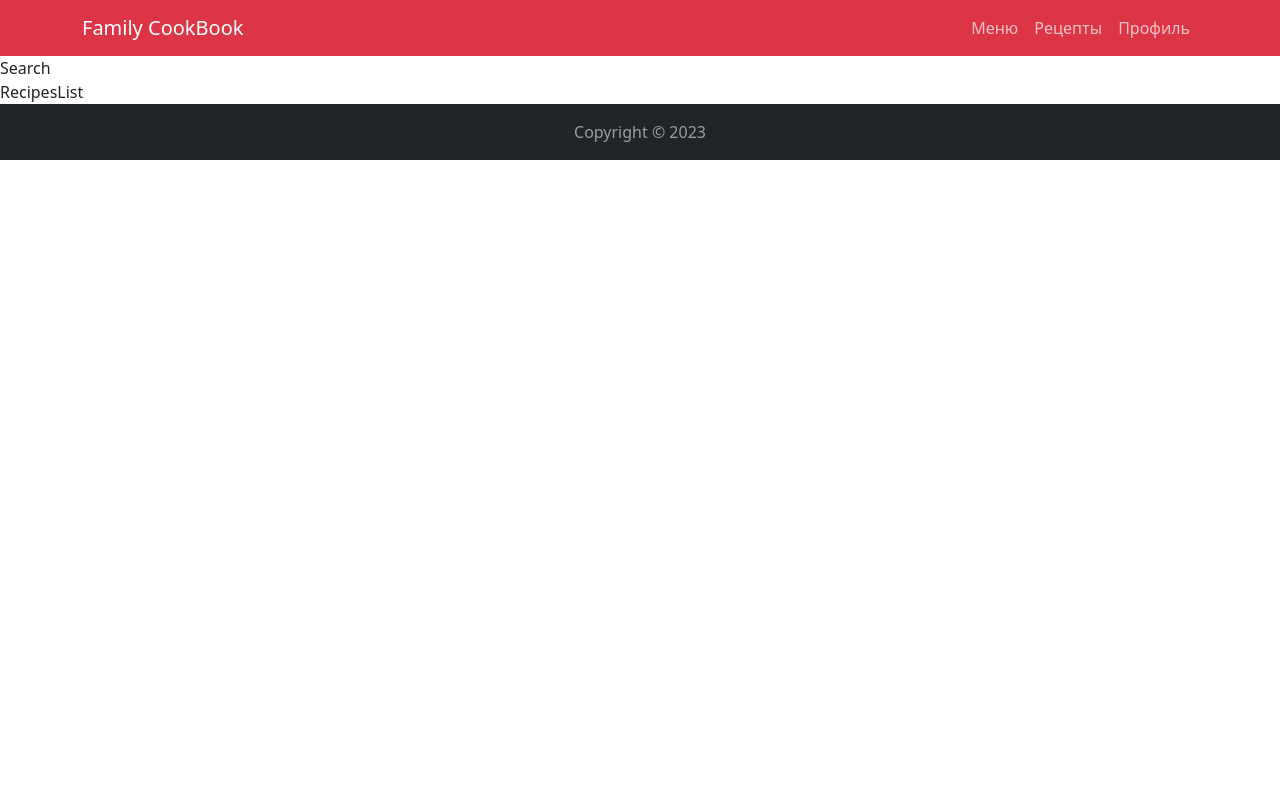
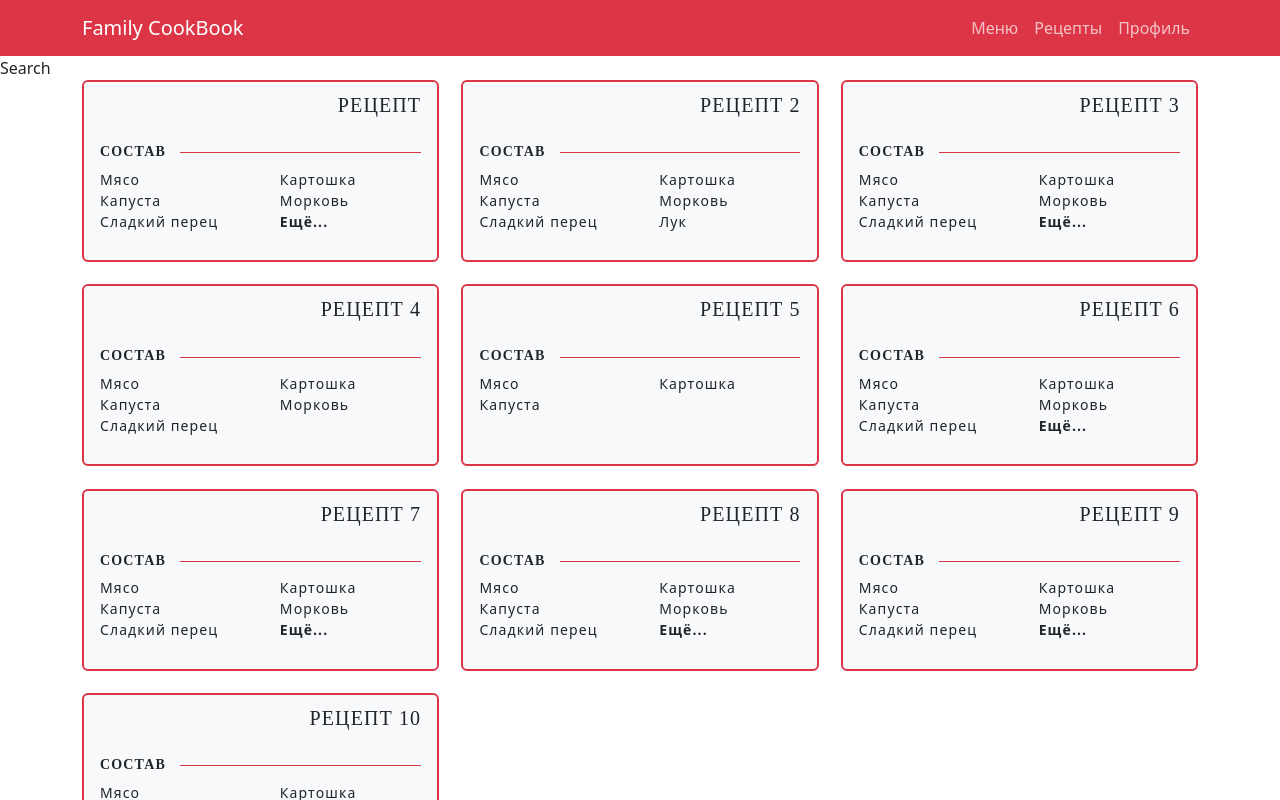
Before and after one commit to bonnhelga86/family_cookbook, a React (Create React App) app in the folder frontend/: page /recipes in a window 1280 px wide. Shown: the top 800 px of the page. Built offline with nearby package versions, Linux system fonts and the light colour scheme.

Commit message:
feat: Верстка и стилизация карточек рецепта

```diff
--- a/frontend/src/components/App/App.css
+++ /dev/null
@@ -1,38 +0,0 @@
-.App {
-  text-align: center;
-}
-
-.App-logo {
-  height: 40vmin;
-  pointer-events: none;
-}
-
-@media (prefers-reduced-motion: no-preference) {
-  .App-logo {
-    animation: App-logo-spin infinite 20s linear;
-  }
-}
-
-.App-header {
-  background-color: #282c34;
-  min-height: 100vh;
-  display: flex;
-  flex-direction: column;
-  align-items: center;
-  justify-content: center;
-  font-size: calc(10px + 2vmin);
-  color: white;
-}
-
-.App-link {
-  color: #61dafb;
-}
-
-@keyframes App-logo-spin {
-  from {
-    transform: rotate(0deg);
-  }
-  to {
-    transform: rotate(360deg);
-  }
-}
--- a/frontend/src/components/App/App.js
+++ b/frontend/src/components/App/App.js
@@ -4,7 +4,7 @@ import Footer from '../Sections/Footer/Footer';
 import CustomRoutes from '../Routes/CustomRoutes';
 import CurrentUserContext from '../../context/CurrentUserContext';
 
-import './App.css';
+import './App.scss';
 
 function App() {
   const [isLoggedIn, setIsLoggedIn] = React.useState(false);
--- /dev/null
+++ b/frontend/src/components/App/App.scss
@@ -0,0 +1,3 @@
+.content {
+  min-height: calc(100vh - 56px - 56px);
+}
--- a/frontend/src/components/Sections/About/About.scss
+++ b/frontend/src/components/Sections/About/About.scss
@@ -21,9 +21,9 @@
   }
 
   &::after {
-    content: 'На сайте Вы сможете';
+    content: 'Хмели-сумели и вы сможете!';
     display: flex;
-    justify-content: center;
+    text-align: center;
     align-items: center;
     position: absolute;
     top: 20%;
--- a/frontend/src/components/Sections/RecipesList/RecipesList.js
+++ b/frontend/src/components/Sections/RecipesList/RecipesList.js
@@ -1,11 +1,61 @@
 import React from 'react';
-import './RecipesList.css';
+import Container from 'react-bootstrap/Container';
+import Stack from 'react-bootstrap/Stack';
+import Card from 'react-bootstrap/Card';
+import './RecipesList.scss';
+import { recipesList } from '../../../utils/recipes';
 
 function RecipesList() {
 
+  function getIngredientList(ingredients) {
+    if(ingredients.length <= 6) {
+      return ingredients;
+    } else {
+      const ingredientList = ingredients.slice(0, 5);
+      ingredientList.push({item: 'Ещё...', extraClass: 'more', onClick: () => handleOpenMoreIngredients(ingredients)});
+      return ingredientList;
+    }
+  }
+
+  function handleOpenMoreIngredients(ingredients) {
+    console.log('ingredients', ingredients);
+  }
+
   return (
     <section className="recipes">
-      RecipesList
+      <Container>
+        <Stack direction="horizontal">
+          <ul className="recipes__card-list">
+            {recipesList.map(recipe => {
+              return (
+                <li className="recipes__card-item" key={recipe.id}>
+                  <Card bg="light" text="dark" className="recipes__card">
+                    <Card.Header className="recipes__title"> {recipe.title} </Card.Header>
+                    <Card.Body className="recipes__body">
+                      <Card.Title className="recipes__ingredient-title"> Состав </Card.Title>
+                      <ul className="recipes__ingredient-list">
+                        {getIngredientList(recipe.ingredients).map(({item, extraClass, ...props}) => {
+                          return(
+                            <li
+                              key={`${recipe.id}_${item}`}
+                              className={`recipes__ingredient-item ${extraClass ? 'recipes__ingredient-'+extraClass : ''}`}
+                              {...props}
+                            >
+                              {item}
+                            </li>
+                          )
+                        })}
+                      </ul>
+                    </Card.Body>
+                  </Card>
+                </li>
+              )
+            })}
+          </ul>
+
+
+        </Stack>
+      </Container>
     </section>
   );
 }
--- /dev/null
+++ b/frontend/src/components/Sections/RecipesList/RecipesList.scss
@@ -0,0 +1,81 @@
+$cardGap: 2%;
+$cardColumn: 3;
+
+.recipes {
+  &__card-list {
+    list-style-type: none;
+    margin: 0;
+    padding: 0;
+    display: flex;
+    flex-wrap: wrap;
+    gap: $cardGap;
+  }
+
+  &__card-item {
+    width: calc(#{(100% - ($cardColumn - 1)*$cardGap)/$cardColumn});
+    margin-bottom: $cardGap;
+  }
+
+  &__card {
+    letter-spacing: 1.1px;
+    border: 2px solid rgb(220, 53, 69);
+  }
+
+  &__title {
+    background-color: inherit;
+    border-bottom: none;
+    font-family: cursive;
+    text-transform: uppercase;
+    text-align: end;
+    text-overflow: ellipsis;
+    white-space: nowrap;
+    overflow: hidden;
+    font-size: 20px;
+  }
+
+  &__body {
+    min-height: 132px;
+  }
+
+  &__ingredient-title {
+    font-family: cursive;
+    text-transform: uppercase;
+    font-size: 14px;
+    font-weight: 600;
+    position: relative;
+    width: 25%;
+
+    &::after {
+      content: '';
+      position: absolute;
+      border-bottom: 1px solid rgb(220, 53, 69);
+      top: 50%;
+      left: 100%;
+      width: 300%;
+    }
+  }
+
+  &__ingredient-list {
+    list-style-type: none;
+    margin: 0;
+    padding: 0;
+    display: flex;
+    gap: 4%;
+    justify-content: space-between;
+    flex-wrap: wrap;
+  }
+
+  &__ingredient-item {
+    width: 44%;
+    font-size: 14px;
+  }
+
+  &__ingredient-more {
+    font-weight: 600;
+
+    &:hover {
+      cursor: pointer;
+      opacity: .7;
+    }
+  }
+}
--- /dev/null
+++ b/frontend/src/utils/recipes.js
@@ -0,0 +1,284 @@
+export const recipesList = [
+  {
+    id: 1,
+    title: 'Рецепт',
+    ingredients: [
+      {
+        item: 'Мясо'
+      },
+      {
+        item: 'Картошка'
+      },
+      {
+        item: 'Капуста'
+      },
+      {
+        item: 'Морковь'
+      },
+      {
+        item: 'Сладкий перец'
+      },
+      {
+        item: 'Лук'
+      },
+      {
+        item: 'Чеснок'
+      },
+      {
+        item: 'Соль'
+      },
+      {
+        item: 'Специи'
+      }
+    ]
+  },
+  {
+    id: 2,
+    title: 'Рецепт 2',
+    ingredients: [
+      {
+        item: 'Мясо'
+      },
+      {
+        item: 'Картошка'
+      },
+      {
+        item: 'Капуста'
+      },
+      {
+        item: 'Морковь'
+      },
+      {
+        item: 'Сладкий перец'
+      },
+      {
+        item: 'Лук'
+      }
+    ]
+  },
+  {
+    id: 3,
+    title: 'Рецепт 3',
+    ingredients: [
+      {
+        item: 'Мясо'
+      },
+      {
+        item: 'Картошка'
+      },
+      {
+        item: 'Капуста'
+      },
+      {
+        item: 'Морковь'
+      },
+      {
+        item: 'Сладкий перец'
+      },
+      {
+        item: 'Лук'
+      },
+      {
+        item: 'Чеснок'
+      },
+      {
+        item: 'Соль'
+      },
+      {
+        item: 'Специи'
+      }
+    ]
+  },
+  {
+    id: 4,
+    title: 'Рецепт 4',
+    ingredients: [
+      {
+        item: 'Мясо'
+      },
+      {
+        item: 'Картошка'
+      },
+      {
+        item: 'Капуста'
+      },
+      {
+        item: 'Морковь'
+      },
+      {
+        item: 'Сладкий перец'
+      }
+    ]
+  },
+  {
+    id: 5,
+    title: 'Рецепт 5',
+    ingredients: [
+      {
+        item: 'Мясо'
+      },
+      {
+        item: 'Картошка'
+      },
+      {
+        item: 'Капуста'
+      }
+    ]
+  },
+  {
+    id: 6,
+    title: 'Рецепт 6',
+    ingredients: [
+      {
+        item: 'Мясо'
+      },
+      {
+        item: 'Картошка'
+      },
+      {
+        item: 'Капуста'
+      },
+      {
+        item: 'Морковь'
+      },
+      {
+        item: 'Сладкий перец'
+      },
+      {
+        item: 'Лук'
+      },
+      {
+        item: 'Чеснок'
+      },
+      {
+        item: 'Соль'
+      }
+    ]
+  },
+  {
+    id: 7,
+    title: 'Рецепт 7',
+    ingredients: [
+      {
+        item: 'Мясо'
+      },
+      {
+        item: 'Картошка'
+      },
+      {
+        item: 'Капуста'
+      },
+      {
+        item: 'Морковь'
+      },
+      {
+        item: 'Сладкий перец'
+      },
+      {
+        item: 'Лук'
+      },
+      {
+        item: 'Чеснок'
+      }
+    ]
+  },
+  {
+    id: 8,
+    title: 'Рецепт 8',
+    ingredients: [
+      {
+        item: 'Мясо'
+      },
+      {
+        item: 'Картошка'
+      },
+      {
+        item: 'Капуста'
+      },
+      {
+        item: 'Морковь'
+      },
+      {
+        item: 'Сладкий перец'
+      },
+      {
+        item: 'Лук'
+      },
+      {
+        item: 'Чеснок'
+      },
+      {
+        item: 'Соль'
+      },
+      {
+        item: 'Специи'
+      }
+    ]
+  },
+  {
+    id: 9,
+    title: 'Рецепт 9',
+    ingredients: [
+      {
+        item: 'Мясо'
+      },
+      {
+        item: 'Картошка'
+      },
+      {
+        item: 'Капуста'
+      },
+      {
+        item: 'Морковь'
+      },
+      {
+        item: 'Сладкий перец'
+      },
+      {
+        item: 'Лук'
+      },
+      {
+        item: 'Чеснок'
+      },
+      {
+        item: 'Соль'
+      },
+      {
+        item: 'Специи'
+      }
+    ]
+  },
+  {
+    id: 10,
+    title: 'Рецепт 10',
+    ingredients: [
+      {
+        item: 'Мясо'
+      },
+      {
+        item: 'Картошка'
+      },
+      {
+        item: 'Капуста'
+      },
+      {
+        item: 'Морковь'
+      },
+      {
+        item: 'Сладкий перец'
+      },
+      {
+        item: 'Лук'
+      },
+      {
+        item: 'Чеснок'
+      },
+      {
+        item: 'Соль'
+      },
+      {
+        item: 'Специи'
+      }
+    ]
+  }
+]
```
Also changed, not shown: frontend/src/components/Sections/RecipesList/RecipesList.css (deleted).
